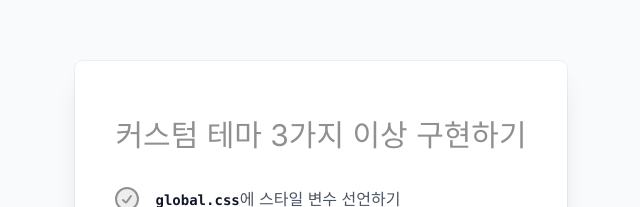
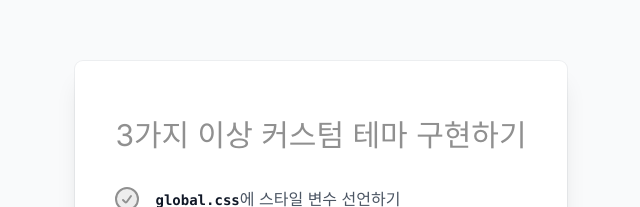
Before and after one commit to sokkanji/tailwind-css-multiple-theme-static, a Next.js app: page / in a window 1280 px wide. Shown: the part 191-398 px from the top of the page, without its empty margins (319-959 px from the left). Built offline with nearby package versions, Linux system fonts and the light colour scheme.

Commit message:
Modify title

```diff
--- a/app/page.tsx
+++ b/app/page.tsx
@@ -17,7 +17,7 @@ export default function MainPage() {
     <Wrapper>
       <div className="divide-y divide-gray-300/50">
         <div className="space-y-8 py-4 text-base leading-7 text-gray-600">
-          <h2 className="text-3xl text-primary">커스텀 테마 3가지 이상 구현하기</h2>
+          <h2 className="text-3xl text-primary">3가지 이상 커스텀 테마 구현하기</h2>
           <CheckList data={textList} />
         </div>
       </div>
```
